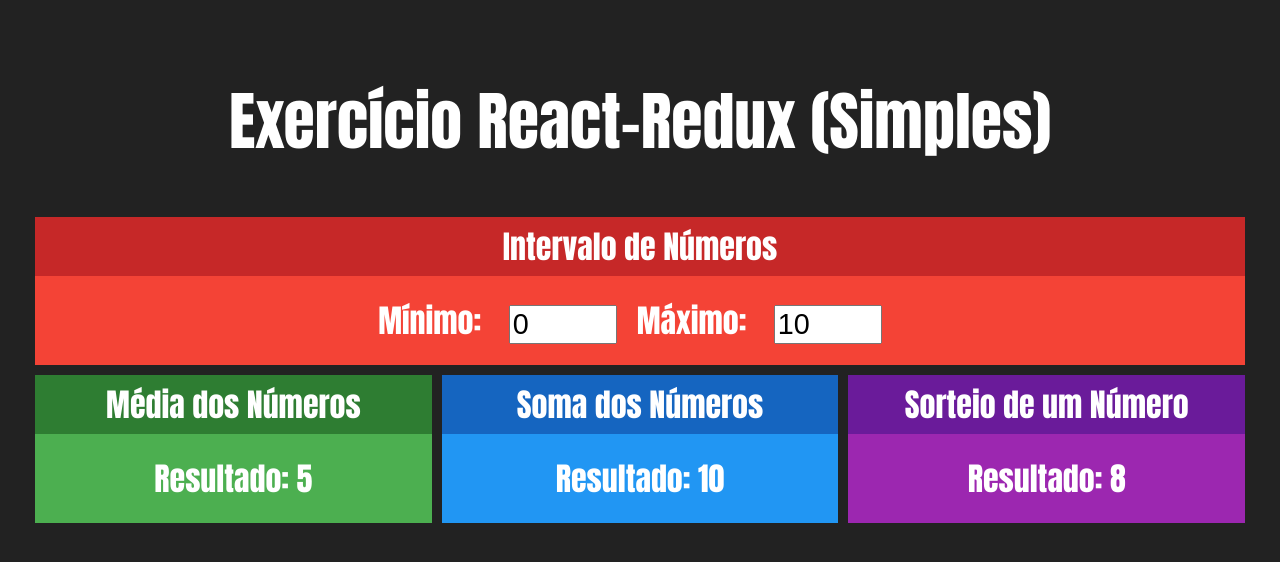
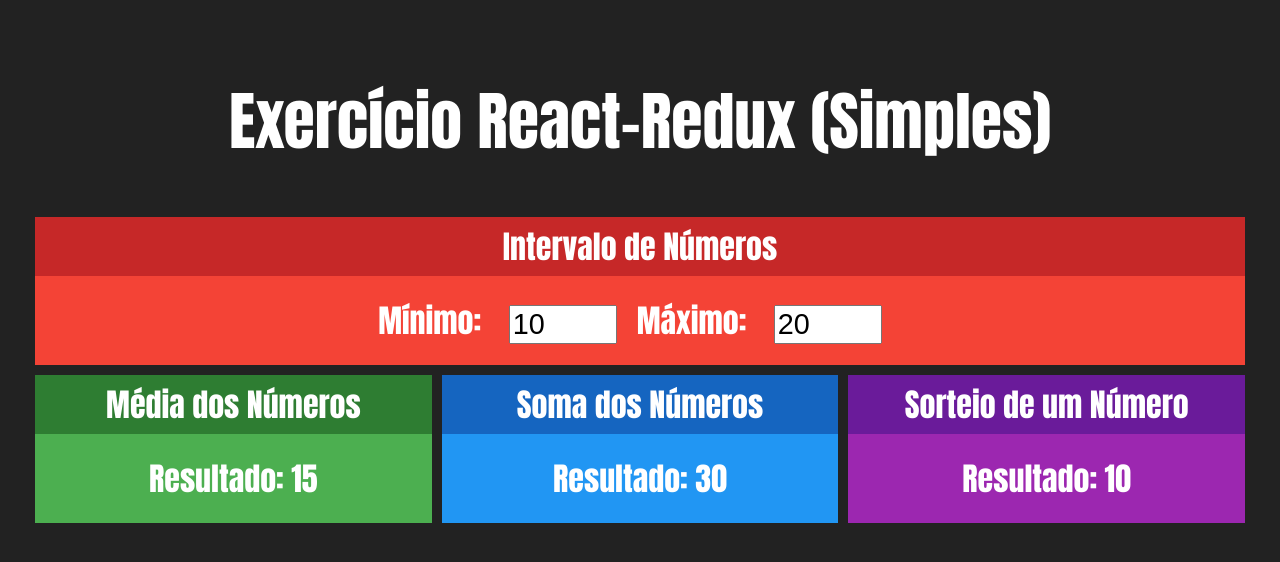
Before and after one commit to amandacgoncalves/react_redux, a React (Create React App) app: page / in a window 1280 px wide. Shown: the top 562 px of the page. Built offline with nearby package versions, Linux system fonts and the light colour scheme.

Commit message:
without redux

```diff
--- a/src/App.js
+++ b/src/App.js
@@ -1,4 +1,5 @@
 import logo from "./logo.svg";
+import React, { useState } from "react";
 import "./App.css";
 import Intervalo from "./components/Intervalo";
 import Media from "./components/Media";
@@ -6,16 +7,24 @@
 import Sorteio from "./components/Sorteio";
 
 function App() {
+  const [min, setMin] = useState(10);
+  const [max, setMax] = useState(20);
+
   return (
     <div className="App">
       <h1>Exercício React-Redux (Simples)</h1>
       <div className="linha">
-        <Intervalo></Intervalo>
+        <Intervalo
+          min={min}
+          max={max}
+          onMinChanged={setMin}
+          onMaxChanged={setMax}
+        ></Intervalo>
       </div>
       <div className="linha">
-        <Media></Media>
-        <Soma></Soma>
-        <Sorteio></Sorteio>
+        <Media min={min} max={max}></Media>
+        <Soma min={min} max={max}></Soma>
+        <Sorteio min={min} max={max}></Sorteio>
       </div>
     </div>
   );
--- a/src/components/Intervalo.jsx
+++ b/src/components/Intervalo.jsx
@@ -3,16 +3,25 @@
 import Card from "./Card";
 
 export default (props) => {
+  const { min, max } = props;
   return (
     <Card title="Intervalo de Números" red>
       <div className="Intervalo">
         <span>
           <strong>Mínimo: </strong>
-          <input type="number" value={0} readOnly />
+          <input
+            type="number"
+            value={min}
+            onChange={(e) => props.onMinChanged(+e.target.value)}
+          />
         </span>
         <span>
           <strong>Máximo: </strong>
-          <input type="number" value={10} readOnly />
+          <input
+            type="number"
+            value={max}
+            onChange={(e) => props.onMaxChanged(+e.target.value)}
+          />
         </span>
       </div>
     </Card>
--- a/src/components/Media.jsx
+++ b/src/components/Media.jsx
@@ -2,12 +2,14 @@
 import Card from "./Card";
 
 export default (props) => {
+  const { min, max } = props;
+
   return (
     <Card title="Média dos Números" green>
       <div>
         <span>
-            <span>Resultado: </span>
-          <strong>5</strong>
+          <span>Resultado: </span>
+          <strong>{(max + min) / 2}</strong>
         </span>
       </div>
     </Card>
--- a/src/components/Soma.jsx
+++ b/src/components/Soma.jsx
@@ -2,12 +2,13 @@
 import Card from "./Card";
 
 export default (props) => {
+  const { min, max } = props;
   return (
     <Card title="Soma dos Números" blue>
       <div>
         <span>
-            <span>Resultado: </span>
-          <strong>10</strong>
+          <span>Resultado: </span>
+          <strong>{max + min}</strong>
         </span>
       </div>
     </Card>
--- a/src/components/Sorteio.jsx
+++ b/src/components/Sorteio.jsx
@@ -2,12 +2,14 @@
 import Card from "./Card";
 
 export default (props) => {
+  const { min, max } = props;
+  const aleatorio = parseInt(Math.random() * (max - min) + min);
   return (
     <Card title="Sorteio de um Número" purple>
       <div>
         <span>
-            <span>Resultado: </span>
-          <strong>8</strong>
+          <span>Resultado: </span>
+          <strong>{aleatorio}</strong>
         </span>
       </div>
     </Card>
```
